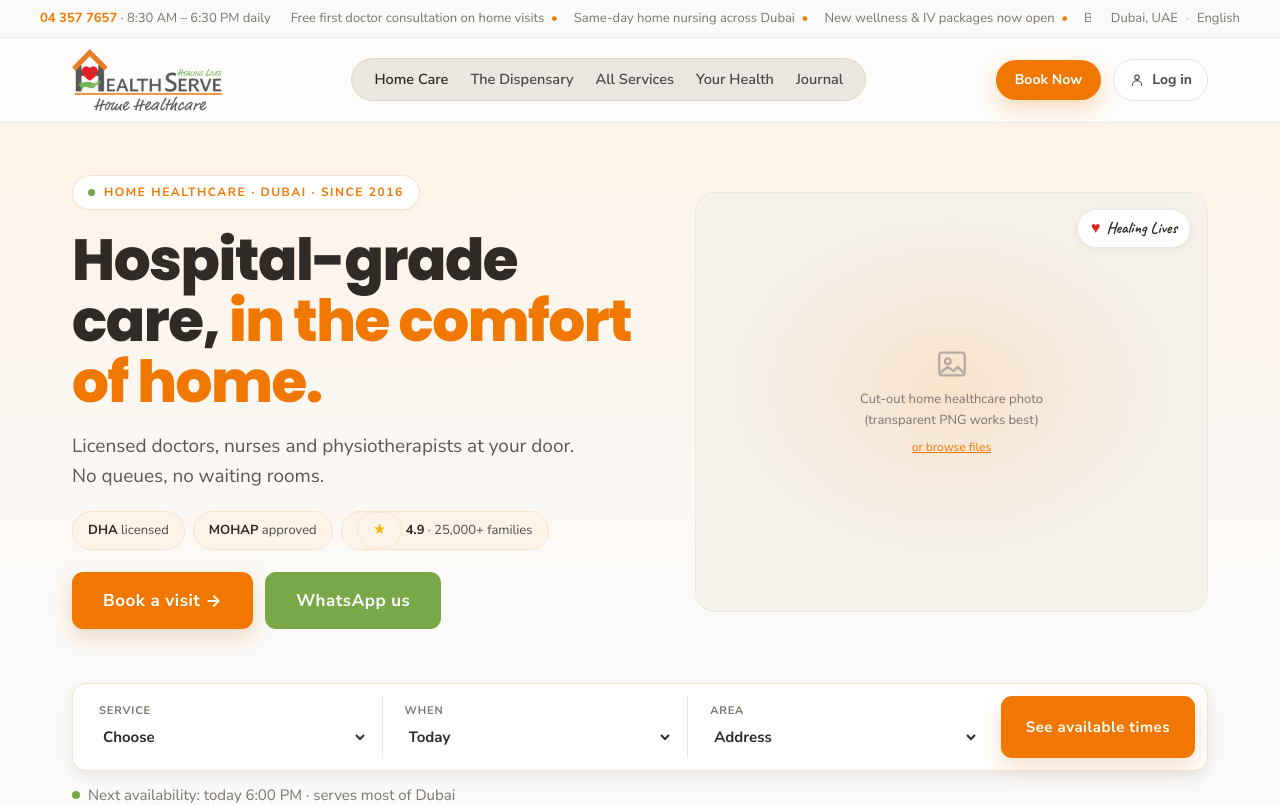
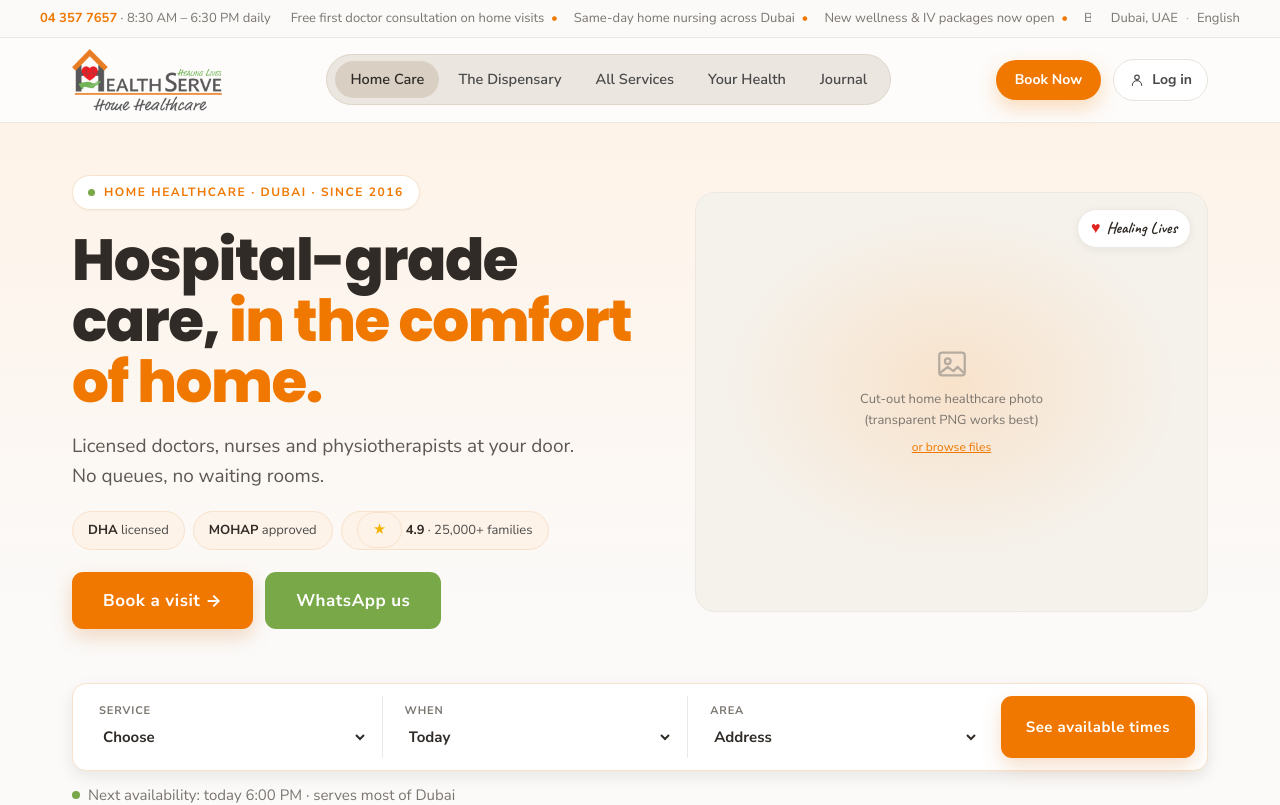
Before and after one commit to RoshanAlii/hhc, a Next.js app: page / in a window 1280 px wide. Shown: the top 805 px of the page. Built offline with nearby package versions, Linux system fonts and the light colour scheme.

Commit message:
Highlight the active nav item with a darker-gray chip
The current page's link in the nav pill now gets a darker-gray rounded
background (#D9D0C3) with ink text, plus a subtle hover background on the
others.

```diff
--- a/app/globals.css
+++ b/app/globals.css
@@ -138,11 +138,12 @@
 .logo em{font-style:normal;color:var(--brand-primary)}
 .logo .plus{color:var(--brand-heart)}
 /* grouped pill nav (matches design) */
-.links{display:flex;align-items:center;gap:22px;background:#EBE6DF;border:1px solid #DDD5CA;border-radius:999px;padding:9px 22px;white-space:nowrap}
-.links a{color:#4A4A4A;font-size:14.5px;font-weight:600;text-decoration:none!important}
-.links a:hover,.links a[aria-current]{color:#302B26}
+.links{display:flex;align-items:center;gap:4px;background:#EBE6DF;border:1px solid #DDD5CA;border-radius:999px;padding:6px 8px;white-space:nowrap}
+.links a{color:#4A4A4A;font-size:14.5px;font-weight:600;text-decoration:none!important;padding:7px 15px;border-radius:999px;transition:background var(--dur-fast) var(--ease-out),color var(--dur-fast) var(--ease-out)}
+.links a:hover{color:#302B26;background:rgba(48,43,38,.05)}
+.links a[aria-current]{color:#302B26;background:#D9D0C3}
 .links a.parked{cursor:default}
-.links a.parked:hover{color:#4A4A4A}
+.links a.parked:hover{color:#4A4A4A;background:transparent}
 .mobilemenu a.parked{cursor:default}
 .navact{display:flex;gap:12px;align-items:center;flex-shrink:0}
 /* top utility bar (single light row) */
```
Also changed, not shown: .claude/settings.local.json.
